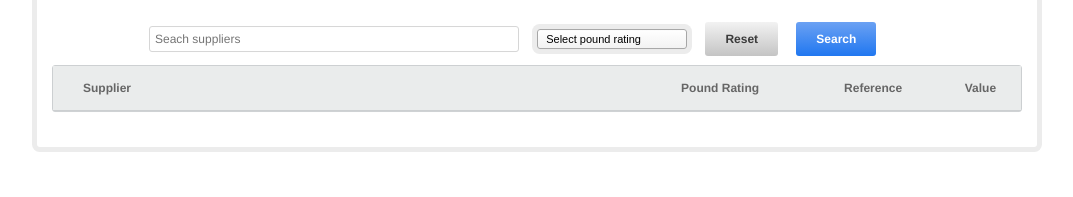
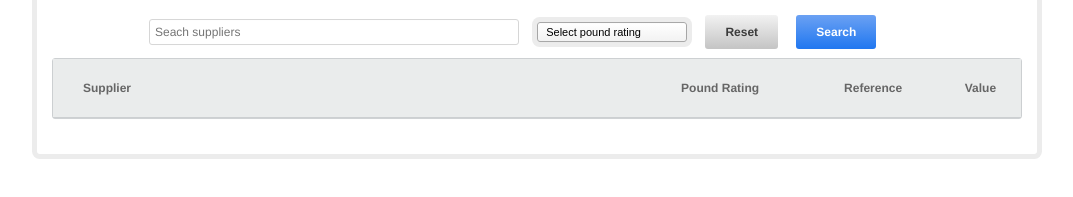
Before and after one commit to Samot17777/tsh, a website: page public/index.html in a window 1280 px wide. Shown: the part 429-626 px from the top of the page, without its empty margins (103-1176 px from the left). Drawn offline with nearby package versions, Linux system fonts and the light colour scheme; files that its build step writes are made by us from their sources; no server answers.

Commit message:
padding fix

```diff
--- a/src/scss/components/table.scss
+++ b/src/scss/components/table.scss
@@ -17,7 +17,7 @@
         }
 
         td, th {
-            padding: 15px 5px;
+            padding: 17px 5px;
             border-bottom:1px solid $table-border;
             text-align: center;
             &:first-child {
@@ -27,8 +27,9 @@
                     width:60%;
                 }
             }
-
-
+        }
+        th {
+            padding:22px 5px;
         }
     }
     tbody {
```
